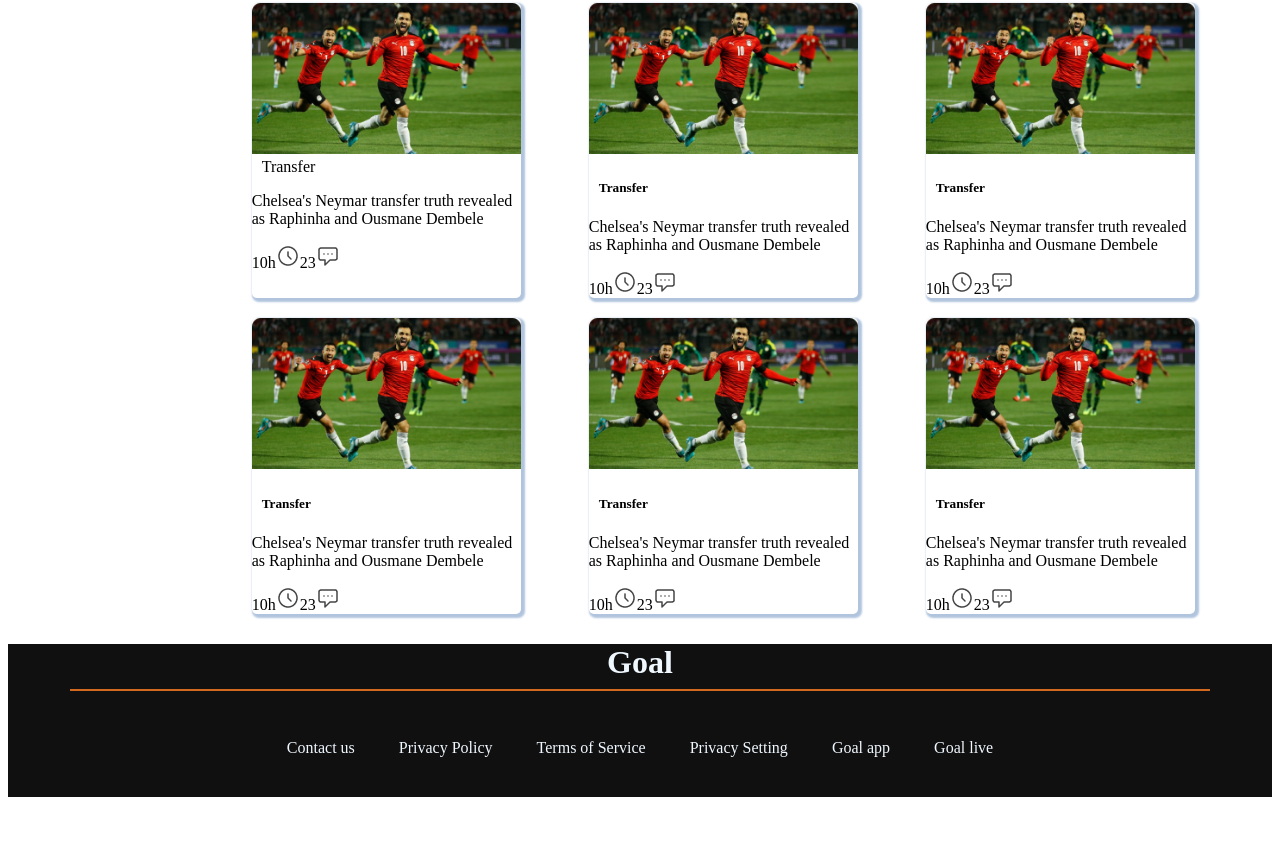
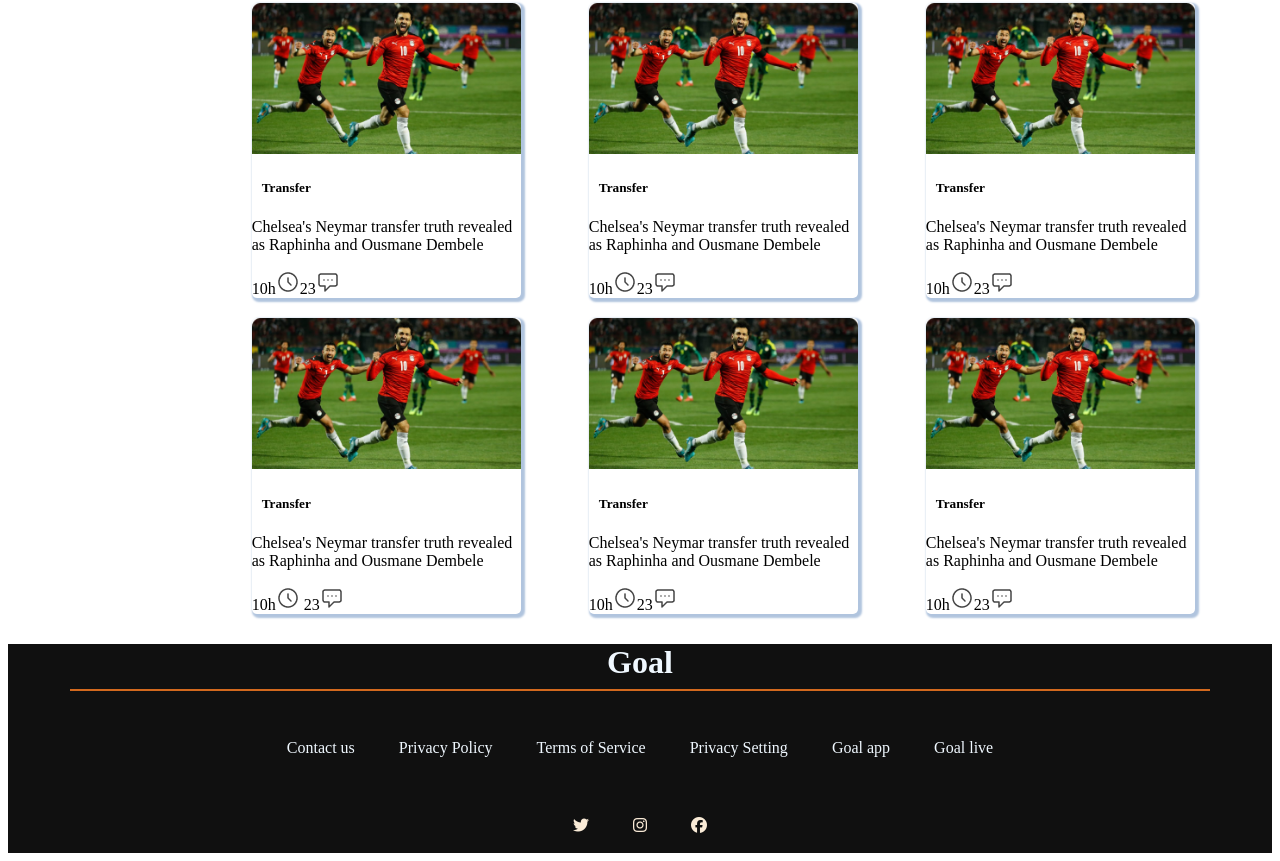
Before and after one commit to AhmedAbdullahM/World-cup-demo, a plain HTML site: page index.html in a window 1280 px wide. Shown: the part 717-1578 px from the top of the page. Before the commit the page ends 1522 px from the top, so only its background shows below. Drawn offline with Linux system fonts and the light colour scheme.

Commit message:
new commit

```diff
--- a/index.html
+++ b/index.html
@@ -68,8 +68,8 @@
 <div>
     <img class="blog-pic" src="assets/Blog Image.png" alt="">
 </div>
-<div><span class="transfer">Transfer</span></div>
-<div><p>Chelsea's Neymar transfer truth revealed as Raphinha and Ousmane Dembele</p></div>
+<div><h5 class="transfer">Transfer</h5></div>
+<div ><p>Chelsea's Neymar transfer truth revealed as Raphinha and Ousmane Dembele</p></div>
 <div><span>10h<img src="assets/Time Icon.png"></span><span>23<img src="assets/Chat Icon.png"></span></div>
 </div>
 <div class="player-card">
@@ -94,7 +94,8 @@
 </div>
 <div><h5 class="transfer">Transfer</h5></div>
 <div><p>Chelsea's Neymar transfer truth revealed as Raphinha and Ousmane Dembele</p></div>
-<div><span>10h<img src="assets/Time Icon.png"></span><span>23<img src="assets/Chat Icon.png"></span></div>
+<div><span>10h<img src="assets/Time Icon.png">
+  </span><span>23<img src="assets/Chat Icon.png"></span></div>
 </div>
 <div class="player-card">
 <div>
@@ -126,6 +127,11 @@
 <p class="goal">Goal app</p>
 <p class="goal">Goal live</p>
 </div>
+<div class="social-icon">
+    <span><i class="fa-brands fa-twitter"></i></span>
+    <span><i class="fa-brands fa-instagram"></i></span>
+    <span><i class="fa-brands fa-facebook"></i></span>
+</div>
 </footer>
 </body>
 </html>
--- a/style.css
+++ b/style.css
@@ -2,6 +2,7 @@
     font-family: 'Oswald', sans-serif;
 
 }
+
 /* ------First section--------- */
 
 .container{
@@ -32,7 +33,9 @@
     border-radius:5px;
     margin-top:15px;
 
+
 }
+
 /* section Two---------- */
 .container-two{
     display: flex;
@@ -80,6 +83,7 @@
 
     border-radius: 2px;
     margin-left: 10px;
+
 }
 .blog-pic{
     width:100%;
@@ -105,6 +109,13 @@ hr{
 color: aliceblue;
 padding: 20px;
 margin-bottom: 20px;
+}
+
+
+
+.fa-brands{
+    color: antiquewhite;
+    margin: 20px;
 }
 @media screen and (max-width:680px) {
     .container{
```
